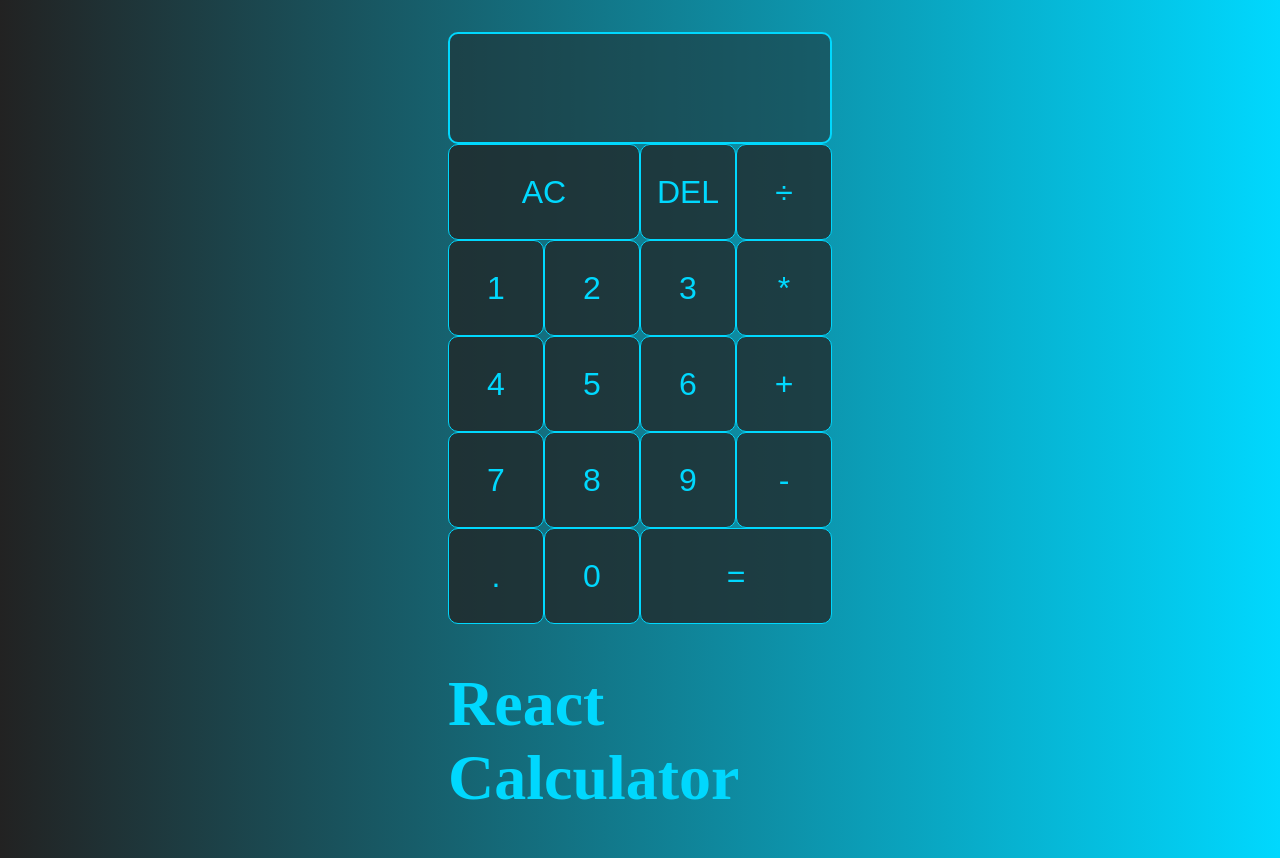
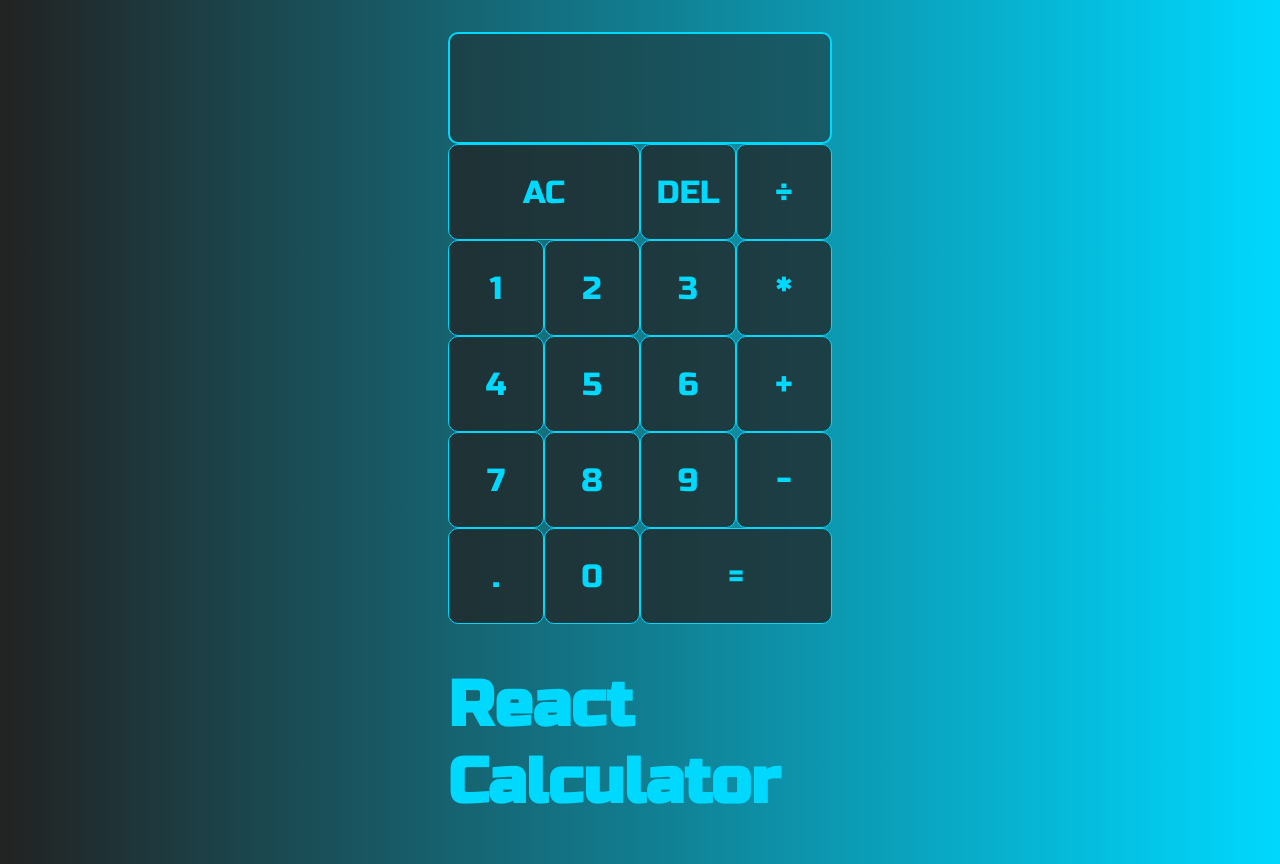
Before and after one commit to JO-DEV-IL/react-calculator, a React (Create React App) app: page / in a window 1280 px wide. Built offline with nearby package versions, Linux system fonts and the light colour scheme.

Commit message:
computations update and light css updates

```diff
--- a/src/App.js
+++ b/src/App.js
@@ -20,6 +20,14 @@
   //switchcase format to handle state types quickly
   switch(type){
     case ACTIONS.ADD_DIGIT:
+      //if overwrite state is true (found under ACTIONS.EVALUATE)
+      if(state.overwrite){
+        return{
+          ...state, //access state
+          currentOperand: payload.digit, //replaces currOp with digit input
+          overwrite: false //return overwrite state to false
+        }
+      }
       //if digit = and currentOperand = 0, return state (dont make changes)
       //keeps only a single 0
       if(payload.digit === '0' && state.currentOperand === '0'){
@@ -29,15 +37,139 @@
       if(payload.digit === '.' && state.currentOperand.includes('.')){
         return state
       }
-      //update state
+      //update state to add digit inputs to current digits
       return{ //return new state object
-        ...state, //go through current state
+        ...state, //access state
         currentOperand: `${state.currentOperand || ""}${payload.digit}`
       }
+
+    case ACTIONS.CHOOSE_OPERATION:
+      //if state of currentOp is null and state of prevOp is null, do nothing
+      if(state.currentOperand == null && state.previousOperand == null){
+        return state
+      }
+      //overrides chosen operation before computation takes place
+      //i.e. user inputs 1 + but meant to do 1 *, * will override +
+      if(state.currentOperand == null){
+        return{
+          ...state,
+          operation: payload.operation
+        }
+      }
+      //if state of prevOp is null
+      //access state, make prevOp the state of currentOp, make currentOp null
+      if(state.previousOperand == null){
+        return{
+          ...state,
+          operation: payload.operation,
+          previousOperand: state.currentOperand,
+          currentOperand: null
+        }
+      }
+      //default action for CHOOSE_OP
+      return {
+        ...state, //access state
+        previousOperand: evaluate(state), //run evaluate() w/ state
+        operation: payload.operation, //use payload.operation as operation
+        currentOperand: null //currentOp becomes null
+      }
+
     case ACTIONS.CLEAR:
-      //return empty state
-      return {}
+      return {} //return empty state
+
+    case ACTIONS.EVALUATE:
+      //if all conditions here are null, do nothing b/c not enough info to make a computation
+      if(state.operation == null || state.currentOperand == null || state.previousOperand == null){
+        return state
+      }
+      //otherwise return the following
+      return{
+        ...state, //access state
+        //anytime an eval is done it will overwrite exisiting state
+        //i.e. after a computation is done, starts a whole new computation if a number is pressed
+        overwrite: true,
+        previousOperand: null, //prevOp becomes null
+        operation: null, //operation becomes null
+        currentOperand: evaluate(state) //currOp runs eval function
+      }
+
+    case ACTIONS.DELETE_DIGIT:
+      //if in overwrite state
+      if(state.overwrite){
+        return {
+          ...state, //access state
+          currentOperand: null, //currOp becomes null
+          overwrite: false //overwrite state turns to false
+        }
+      }
+      //do nothing if state of currOp is null
+      if(state.currentOperand == null) return state
+      //if length of the currOp state is 1
+      //value becomes null instead of an empty string
+      if(state.currentOperand.length === 1){
+        return{
+          ...state, //access state
+          currentOperand: null //currOp becomes null
+        }
+      }
+      //default for DELETE_DIGIT
+      return{
+        ...state, //access state
+        //slice -1 at index 0, meaning remove last digit from currOp
+        currentOperand: state.currentOperand.slice(0, -1)
+      }
+
+    default:
+      // does nothing mechanically
+      // fixes eslint warning with switchcases requiring default
   }
+}
+
+//evalutes using current, previous, and op variables
+function evaluate({ currentOperand, previousOperand, operation }){
+  //turns params into numbers
+  const prev = parseFloat(previousOperand)
+  const current = parseFloat(currentOperand)
+
+  //if any of these don't exist, return nothing b/c no calculations to do
+  if(isNaN(prev) || isNaN(current)) return ''
+
+  //computation is empty by default
+  let computation = ''
+
+  //switchcase to handle operation computations
+  switch(operation){
+    case '+':
+      computation = prev + current
+      break
+    case '-':
+      computation = prev - current
+      break
+    case '*':
+      computation = prev * current
+      break
+    case '÷':
+      computation = prev / current
+      break
+    default:
+      //does nothing mechanically
+      //fixes eslint warning with switchcases requiring a default
+  }
+  //return computation as a string
+  return computation.toString()
+}
+
+//Handles number format using Intl(Internalization) from React
+//Allows for commas to separate numbers appropriately
+//Allows for periods as decimals
+const INTEGER_FORMATTER = new Intl.NumberFormat('en-us', {
+  maximumFractionDigits: 0
+})
+function formatOperand(operand){
+  if(operand == null) return
+  const [integer, decimal] = operand.split('.')
+  if(decimal == null) return INTEGER_FORMATTER.format(integer)
+    return `${INTEGER_FORMATTER.format(integer)}.${decimal}`
 }
 
 //app frontend
@@ -53,11 +185,11 @@
   return (
     <div className="calculator-grid">
       <div className="output">
-        <div className="previous-operand">{previousOperand} {operation}</div>
-        <div className="current-operand">{currentOperand}</div>
+        <div className="previous-operand">{formatOperand(previousOperand)} {operation}</div>
+        <div className="current-operand">{formatOperand(currentOperand)}</div>
       </div>
       <button className="span-two" onClick={() => dispatch({ type: ACTIONS.CLEAR })}>AC</button>
-      <button>DEL</button>
+      <button onClick={() => dispatch({ type: ACTIONS.DELETE_DIGIT })}>DEL</button>
       <OperationButton operation="÷" dispatch={dispatch} />
       <DigitButton digit="1" dispatch={dispatch} />
       <DigitButton digit="2" dispatch={dispatch} />
@@ -73,7 +205,7 @@
       <OperationButton operation="-" dispatch={dispatch} />
       <DigitButton digit="." dispatch={dispatch} />
       <DigitButton digit="0" dispatch={dispatch} />
-      <button className="span-two">=</button>
+      <button className="span-two" onClick={() => dispatch({ type: ACTIONS.EVALUATE })}>=</button>
 
       <h1>React Calculator</h1>
     </div>
--- a/src/styles.css
+++ b/src/styles.css
@@ -1,4 +1,5 @@
-/* Standard box-sizing of everything */
+@import url('https://fonts.googleapis.com/css2?family=Russo+One&display=swap');
+
 *, *::before, *::after{
     box-sizing: border-box;
 }
@@ -6,6 +7,7 @@
 body{
     margin: 0;
     background: linear-gradient(to right, #222222, #00d8fe);
+    font-family: 'Russo One', sans-serif;
 }
 
 .calculator-grid{
@@ -57,10 +59,11 @@
     background-color: rgba(34,34,34,0.75);
     border-radius: 10px;
     color: #00d8fe;
+    font-family: 'Russo One', sans-serif;
 }
 
 .calculator-grid > button:hover,
 .calculator-grid > button:focus{
-    background-color: rgba(0, 216, 254, 0.9);
+    background-color: rgba(0, 216, 254, 0.5);
     color: #222222;
 }
```
